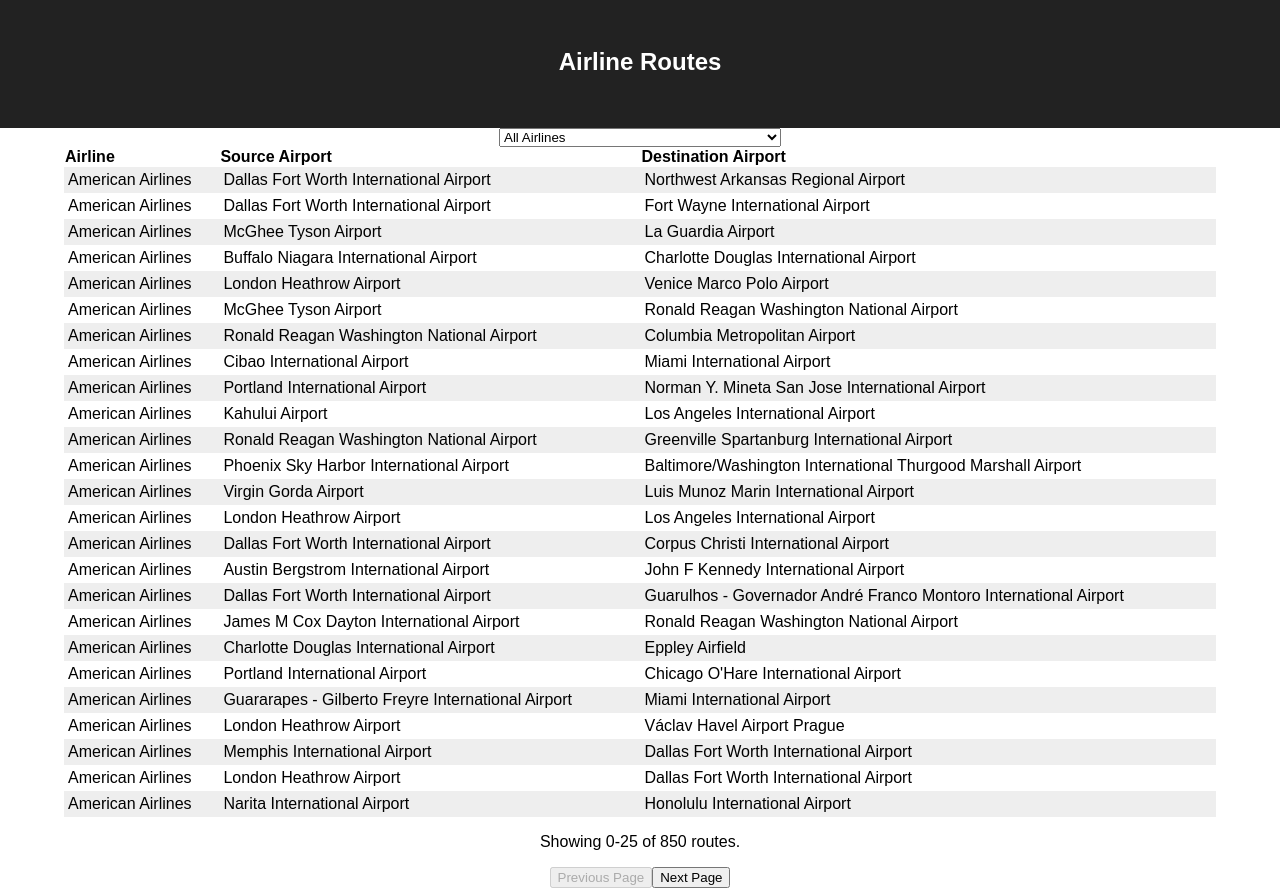
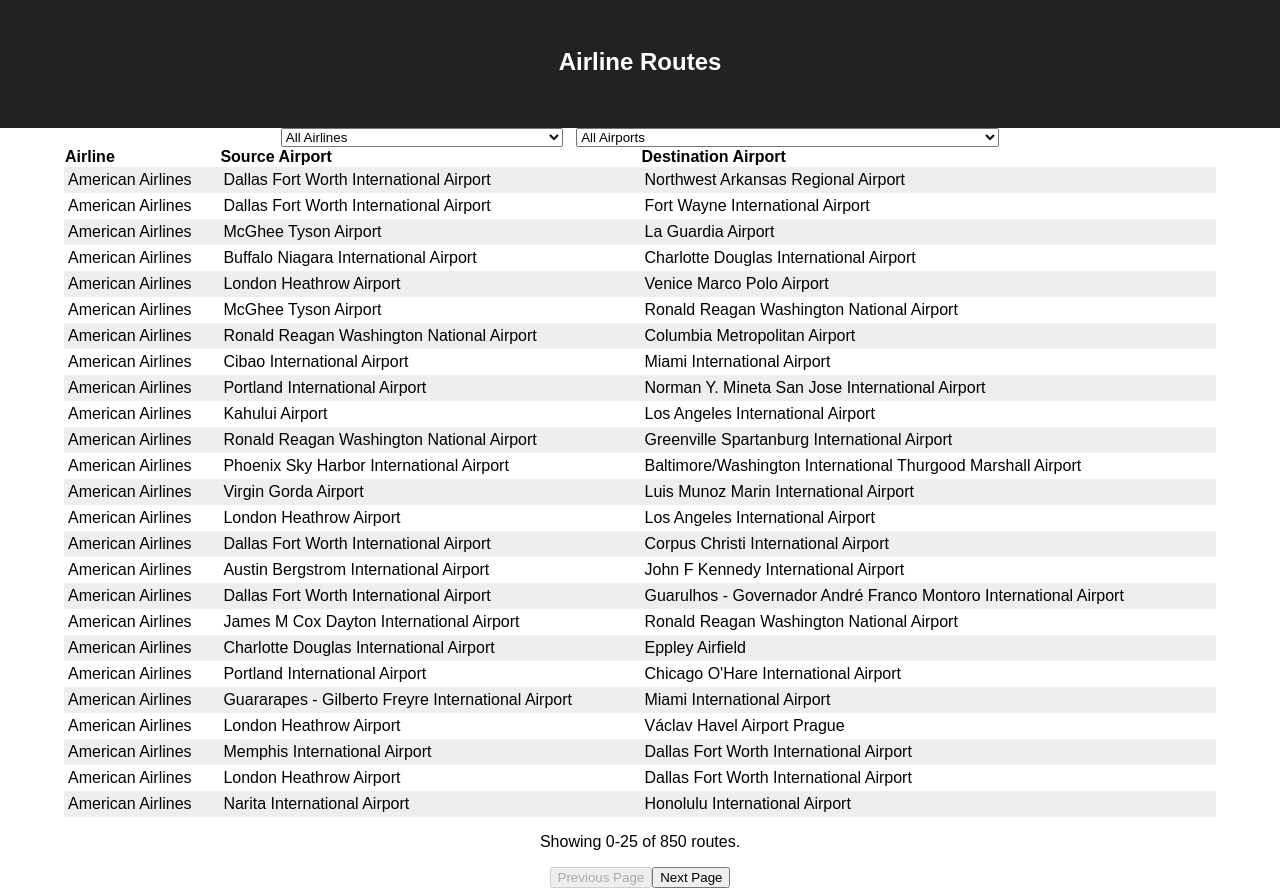
Before and after one commit to T-monius/airline-routes, a React (Create React App) app: page / in a window 1280 px wide. Built offline with nearby package versions, Linux system fonts and the light colour scheme.

Commit message:
Add Selection of Routes by Airport

```diff
--- a/src/App.js
+++ b/src/App.js
@@ -41,13 +41,47 @@
     }).id;
   };
 
+  filterRoutesByAirport = (selectedAirportName) => {
+    if (selectedAirportName === 'all_airports') { return RouteData.routes };
+
+    const airportCode = this.findAirportCodeFromName(selectedAirportName);
+
+    return RouteData.routes.filter((route) => {
+      return route.src === airportCode || route.dest === airportCode;
+    })
+  };
+
+  findAirportCodeFromName = (selectedAirportName) => {
+    return RouteData.airports.find((airport) => {
+      return airport.name === selectedAirportName;
+    }).code;
+  };
+
   totalRoutes = () => {
     return this.state.routes.length;
+  };
+
+  sortByName = (airport, airport1) => {
+    const name = airport.name.toLowerCase();
+    const name1 = airport1.name.toLowerCase();
+    if (name < name1) {
+      return -1;
+    } else if (name > name1) {
+      return 1;
+    } else {
+      return 0;
+    }
   };
 
   handleAirlineSelection = (e) => {
     const selectedAirlineName = e.target.value;
     const selectedRoutes = this.filterRoutesByAirline(selectedAirlineName);
+    this.setState({ routes: selectedRoutes });
+  };
+
+  handleAirportSelection = (e) => {
+    const selectedAirportName = e.target.value;
+    const selectedRoutes = this.filterRoutesByAirport(selectedAirportName);
     this.setState({ routes: selectedRoutes });
   };
 
@@ -87,6 +121,14 @@
               value={'name'}
               valueKey={'name'}
             />
+            <Select
+              options={[...RouteData.airports].sort(this.sortByName)}
+              onChange={this.handleAirportSelection}
+              allTitle={'All Airports'}
+              titleKey={'all_airports'}
+              value={'name'}
+              valueKey={'name'}
+            />
           </form>
           <Table
             columns={columns}
```
